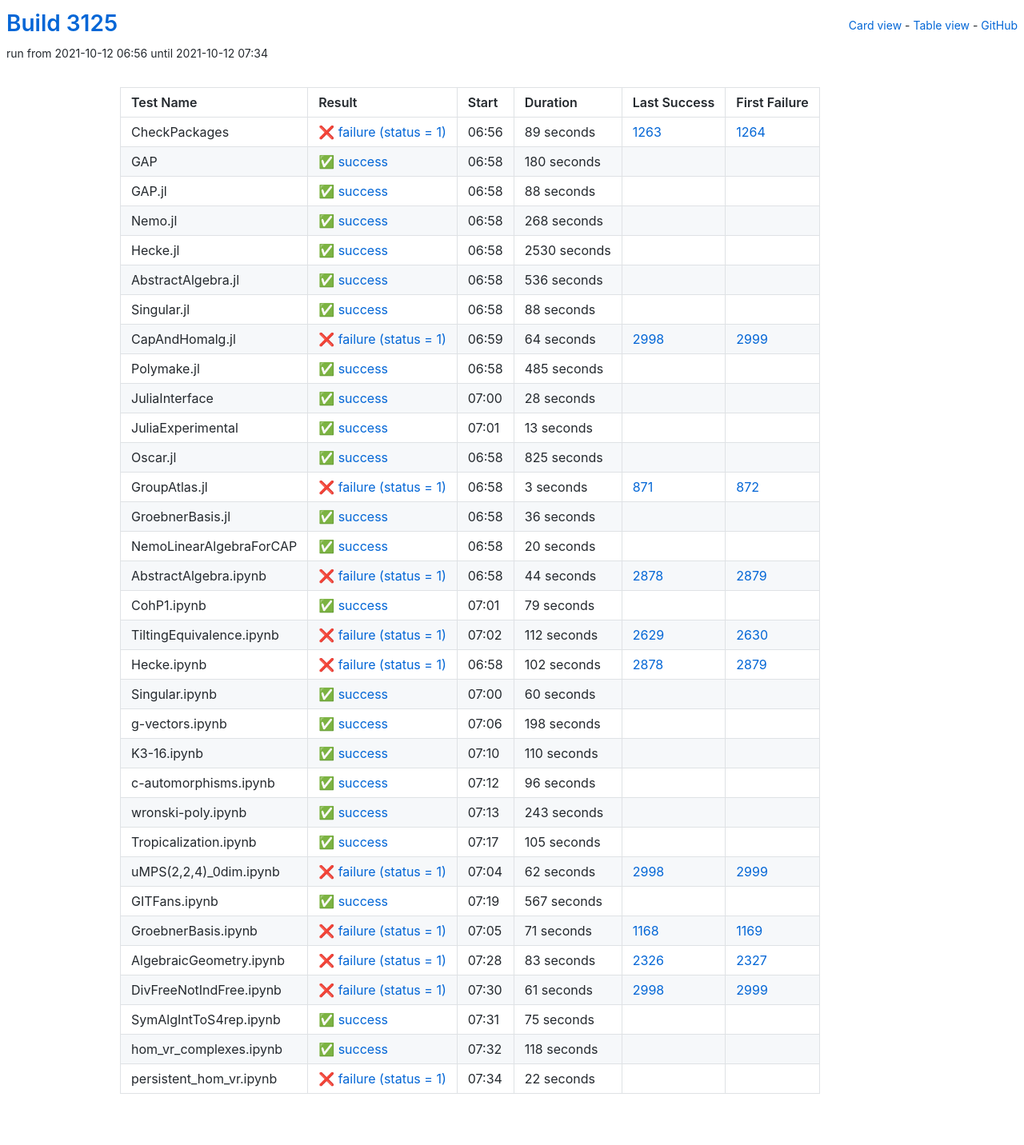
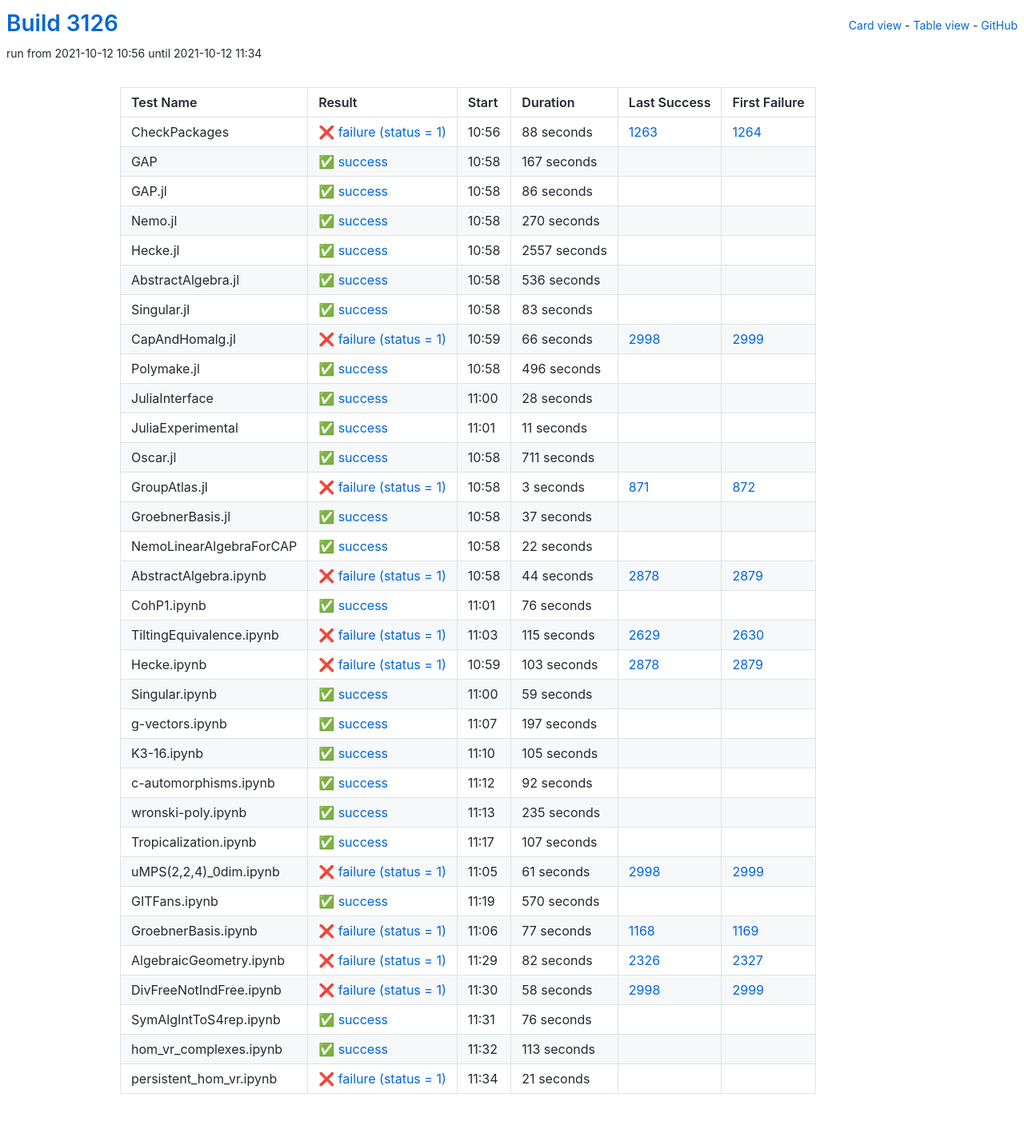
Before and after one commit to oscar-system/oscar-ci-status-stable, a Jekyll site: the page built from table.html, in a window 1280 px wide. Shown: the whole page at 80% size. Built offline with Jekyll 4.4.1, drawn with Linux system fonts in a browser that asks for light colours.

Commit message:
Build #3126

```diff
--- a/_data/ci.yml
+++ b/_data/ci.yml
@@ -1,6 +1,6 @@
 ---
-build: 3125
-build_url: https://oscarci.mathematik.uni-kl.de/job/oscar-stable/3125/
+build: 3126
+build_url: https://oscarci.mathematik.uni-kl.de/job/oscar-stable/3126/
 job: oscar-stable
 organization: oscar-system
 repo: oscar-ci-status-stable
@@ -8,68 +8,68 @@ repourl: https://github.com/oscar-system/oscar-ci-status-stable
 tests:
 - name: CheckPackages
   id: checkpackages
-  log: https://oscarci.mathematik.uni-kl.de/job/oscar-stable/3125/artifact/logs/build-3125/CheckPackages.log
-  start: 2021-10-12 06:56
+  log: https://oscarci.mathematik.uni-kl.de/job/oscar-stable/3126/artifact/logs/build-3126/CheckPackages.log
+  start: 2021-10-12 10:56
   success: false
   exitcode: 1
   status: failure
-  duration: 89
+  duration: 88
   last_success: 1263
   last_success_url: https://oscarci.mathematik.uni-kl.de/job/oscar-stable/1263/
   first_failure: 1264
   first_failure_url: https://oscarci.mathematik.uni-kl.de/job/oscar-stable/1264/
 - name: GAP
   id: gap
-  log: https://oscarci.mathematik.uni-kl.de/job/oscar-stable/3125/artifact/logs/build-3125/GAP.log
-  start: 2021-10-12 06:58
+  log: https://oscarci.mathematik.uni-kl.de/job/oscar-stable/3126/artifact/logs/build-3126/GAP.log
+  start: 2021-10-12 10:58
   success: true
   exitcode: 0
   status: success
-  duration: 180
+  duration: 167
   last_success: false
   last_success_url:
   first_failure: false
   first_failure_url:
 - name: GAP.jl
   id: gap-jl
-  log: https://oscarci.mathematik.uni-kl.de/job/oscar-stable/3125/artifact/logs/build-3125/GAP.jl.log
-  start: 2021-10-12 06:58
+  log: https://oscarci.mathematik.uni-kl.de/job/oscar-stable/3126/artifact/logs/build-3126/GAP.jl.log
+  start: 2021-10-12 10:58
   success: true
   exitcode: 0
   status: success
-  duration: 88
+  duration: 86
   last_success: false
   last_success_url:
   first_failure: false
   first_failure_url:
 - name: Nemo.jl
   id: nemo-jl
-  log: https://oscarci.mathematik.uni-kl.de/job/oscar-stable/3125/artifact/logs/build-3125/Nemo.jl.log
-  start: 2021-10-12 06:58
+  log: https://oscarci.mathematik.uni-kl.de/job/oscar-stable/3126/artifact/logs/build-3126/Nemo.jl.log
+  start: 2021-10-12 10:58
   success: true
   exitcode: 0
   status: success
-  duration: 268
+  duration: 270
   last_success: false
   last_success_url:
   first_failure: false
   first_failure_url:
 - name: Hecke.jl
   id: hecke-jl
-  log: https://oscarci.mathematik.uni-kl.de/job/oscar-stable/3125/artifact/logs/build-3125/Hecke.jl.log
-  start: 2021-10-12 06:58
+  log: https://oscarci.mathematik.uni-kl.de/job/oscar-stable/3126/artifact/logs/build-3126/Hecke.jl.log
+  start: 2021-10-12 10:58
   success: true
   exitcode: 0
   status: success
-  duration: 2530
+  duration: 2557
   last_success: false
   last_success_url:
   first_failure: false
   first_failure_url:
 - name: AbstractAlgebra.jl
   id: abstractalgebra-jl
-  log: https://oscarci.mathematik.uni-kl.de/job/oscar-stable/3125/artifact/logs/build-3125/AbstractAlgebra.jl.log
-  start: 2021-10-12 06:58
+  log: https://oscarci.mathematik.uni-kl.de/job/oscar-stable/3126/artifact/logs/build-3126/AbstractAlgebra.jl.log
+  start: 2021-10-12 10:58
   success: true
   exitcode: 0
   status: success
@@ -80,44 +80,44 @@ tests:
   first_failure_url:
 - name: Singular.jl
   id: singular-jl
-  log: https://oscarci.mathematik.uni-kl.de/job/oscar-stable/3125/artifact/logs/build-3125/Singular.jl.log
-  start: 2021-10-12 06:58
+  log: https://oscarci.mathematik.uni-kl.de/job/oscar-stable/3126/artifact/logs/build-3126/Singular.jl.log
+  start: 2021-10-12 10:58
   success: true
   exitcode: 0
   status: success
-  duration: 88
+  duration: 83
   last_success: false
   last_success_url:
   first_failure: false
   first_failure_url:
 - name: CapAndHomalg.jl
   id: capandhomalg-jl
-  log: https://oscarci.mathematik.uni-kl.de/job/oscar-stable/3125/artifact/logs/build-3125/CapAndHomalg.jl.log
-  start: 2021-10-12 06:59
+  log: https://oscarci.mathematik.uni-kl.de/job/oscar-stable/3126/artifact/logs/build-3126/CapAndHomalg.jl.log
+  start: 2021-10-12 10:59
   success: false
   exitcode: 1
   status: failure
-  duration: 64
+  duration: 66
   last_success: 2998
   last_success_url: https://oscarci.mathematik.uni-kl.de/job/oscar-stable/2998/
   first_failure: 2999
   first_failure_url: https://oscarci.mathematik.uni-kl.de/job/oscar-stable/2999/
 - name: Polymake.jl
   id: polymake-jl
-  log: https://oscarci.mathematik.uni-kl.de/job/oscar-stable/3125/artifact/logs/build-3125/Polymake.jl.log
-  start: 2021-10-12 06:58
+  log: https://oscarci.mathematik.uni-kl.de/job/oscar-stable/3126/artifact/logs/build-3126/Polymake.jl.log
+  start: 2021-10-12 10:58
   success: true
   exitcode: 0
   status: success
-  duration: 485
+  duration: 496
   last_success: false
   last_success_url:
   first_failure: false
   first_failure_url:
 - name: JuliaInterface
   id: juliainterface
-  log: https://oscarci.mathematik.uni-kl.de/job/oscar-stable/3125/artifact/logs/build-3125/JuliaInterface.log
-  start: 2021-10-12 07:00
+  log: https://oscarci.mathematik.uni-kl.de/job/oscar-stable/3126/artifact/logs/build-3126/JuliaInterface.log
+  start: 2021-10-12 11:00
   success: true
   exitcode: 0
   status: success
@@ -128,32 +128,32 @@ tests:
   first_failure_url:
 - name: JuliaExperimental
   id: juliaexperimental
-  log: https://oscarci.mathematik.uni-kl.de/job/oscar-stable/3125/artifact/logs/build-3125/JuliaExperimental.log
-  start: 2021-10-12 07:01
+  log: https://oscarci.mathematik.uni-kl.de/job/oscar-stable/3126/artifact/logs/build-3126/JuliaExperimental.log
+  start: 2021-10-12 11:01
   success: true
   exitcode: 0
   status: success
-  duration: 13
+  duration: 11
   last_success: false
   last_success_url:
   first_failure: false
   first_failure_url:
 - name: Oscar.jl
   id: oscar-jl
-  log: https://oscarci.mathematik.uni-kl.de/job/oscar-stable/3125/artifact/logs/build-3125/Oscar.jl.log
-  start: 2021-10-12 06:58
+  log: https://oscarci.mathematik.uni-kl.de/job/oscar-stable/3126/artifact/logs/build-3126/Oscar.jl.log
+  start: 2021-10-12 10:58
   success: true
   exitcode: 0
   status: success
-  duration: 825
+  duration: 711
   last_success: false
   last_success_url:
   first_failure: false
   first_failure_url:
 - name: GroupAtlas.jl
   id: groupatlas-jl
-  log: https://oscarci.mathematik.uni-kl.de/job/oscar-stable/3125/artifact/logs/build-3125/GroupAtlas.jl.log
-  start: 2021-10-12 06:58
+  log: https://oscarci.mathematik.uni-kl.de/job/oscar-stable/3126/artifact/logs/build-3126/GroupAtlas.jl.log
+  start: 2021-10-12 10:58
   success: false
   exitcode: 1
   status: failure
@@ -164,32 +164,32 @@ tests:
   first_failure_url: https://oscarci.mathematik.uni-kl.de/job/oscar-stable/872/
 - name: GroebnerBasis.jl
   id: groebnerbasis-jl
-  log: https://oscarci.mathematik.uni-kl.de/job/oscar-stable/3125/artifact/logs/build-3125/GroebnerBasis.jl.log
-  start: 2021-10-12 06:58
+  log: https://oscarci.mathematik.uni-kl.de/job/oscar-stable/3126/artifact/logs/build-3126/GroebnerBasis.jl.log
+  start: 2021-10-12 10:58
   success: true
   exitcode: 0
   status: success
-  duration: 36
+  duration: 37
   last_success: false
   last_success_url:
   first_failure: false
   first_failure_url:
 - name: NemoLinearAlgebraForCAP
   id: nemolinearalgebraforcap
-  log: https://oscarci.mathematik.uni-kl.de/job/oscar-stable/3125/artifact/logs/build-3125/NemoLinearAlgebraForCAP.log
-  start: 2021-10-12 06:58
+  log: https://oscarci.mathematik.uni-kl.de/job/oscar-stable/3126/artifact/logs/build-3126/NemoLinearAlgebraForCAP.log
+  start: 2021-10-12 10:58
   success: true
   exitcode: 0
   status: success
-  duration: 20
+  duration: 22
   last_success: false
   last_success_url:
   first_failure: false
   first_failure_url:
 - name: AbstractAlgebra.ipynb
   id: abstractalgebra-ipynb
-  log: https://oscarci.mathematik.uni-kl.de/job/oscar-stable/3125/artifact/logs/build-3125/AbstractAlgebra.ipynb.log
-  start: 2021-10-12 06:58
+  log: https://oscarci.mathematik.uni-kl.de/job/oscar-stable/3126/artifact/logs/build-3126/AbstractAlgebra.ipynb.log
+  start: 2021-10-12 10:58
   success: false
   exitcode: 1
   status: failure
@@ -200,104 +200,68 @@ tests:
   first_failure_url: https://oscarci.mathematik.uni-kl.de/job/oscar-stable/2879/
 - name: CohP1.ipynb
   id: cohp1-ipynb
-  log: https://oscarci.mathematik.uni-kl.de/job/oscar-stable/3125/artifact/logs/build-3125/CohP1.ipynb.log
-  start: 2021-10-12 07:01
+  log: https://oscarci.mathematik.uni-kl.de/job/oscar-stable/3126/artifact/logs/build-3126/CohP1.ipynb.log
+  start: 2021-10-12 11:01
   success: true
   exitcode: 0
   status: success
-  duration: 79
+  duration: 76
   last_success: false
   last_success_url:
   first_failure: false
   first_failure_url:
 - name: TiltingEquivalence.ipynb
   id: tiltingequivalence-ipynb
-  log: https://oscarci.mathematik.uni-kl.de/job/oscar-stable/3125/artifact/logs/build-3125/TiltingEquivalence.ipynb.log
-  start: 2021-10-12 07:02
+  log: https://oscarci.mathematik.uni-kl.de/job/oscar-stable/3126/artifact/logs/build-3126/TiltingEquivalence.ipynb.log
+  start: 2021-10-12 11:03
   success: false
   exitcode: 1
   status: failure
-  duration: 112
+  duration: 115
   last_success: 2629
   last_success_url: https://oscarci.mathematik.uni-kl.de/job/oscar-stable/2629/
   first_failure: 2630
   first_failure_url: https://oscarci.mathematik.uni-kl.de/job/oscar-stable/2630/
 - name: Hecke.ipynb
   id: hecke-ipynb
-  log: https://oscarci.mathematik.uni-kl.de/job/oscar-stable/3125/artifact/logs/build-3125/Hecke.ipynb.log
-  start: 2021-10-12 06:58
+  log: https://oscarci.mathematik.uni-kl.de/job/oscar-stable/3126/artifact/logs/build-3126/Hecke.ipynb.log
+  start: 2021-10-12 10:59
   success: false
   exitcode: 1
   status: failure
-  duration: 102
+  duration: 103
   last_success: 2878
   last_success_url: https://oscarci.mathematik.uni-kl.de/job/oscar-stable/2878/
   first_failure: 2879
   first_failure_url: https://oscarci.mathematik.uni-kl.de/job/oscar-stable/2879/
 - name: Singular.ipynb
   id: singular-ipynb
-  log: https://oscarci.mathematik.uni-kl.de/job/oscar-stable/3125/artifact/logs/build-3125/Singular.ipynb.log
-  start: 2021-10-12 07:00
+  log: https://oscarci.mathematik.uni-kl.de/job/oscar-stable/3126/artifact/logs/build-3126/Singular.ipynb.log
+  start: 2021-10-12 11:00
   success: true
   exitcode: 0
   status: success
-  duration: 60
+  duration: 59
   last_success: false
   last_success_url:
   first_failure: false
   first_failure_url:
 - name: g-vectors.ipynb
   id: g-vectors-ipynb
-  log: https://oscarci.mathematik.uni-kl.de/job/oscar-stable/3125/artifact/logs/build-3125/g-vectors.ipynb.log
-  start: 2021-10-12 07:06
+  log: https://oscarci.mathematik.uni-kl.de/job/oscar-stable/3126/artifact/logs/build-3126/g-vectors.ipynb.log
+  start: 2021-10-12 11:07
   success: true
   exitcode: 0
   status: success
-  duration: 198
+  duration: 197
   last_success: false
   last_success_url:
   first_failure: false
   first_failure_url:
 - name: K3-16.ipynb
   id: k3-16-ipynb
-  log: https://oscarci.mathematik.uni-kl.de/job/oscar-stable/3125/artifact/logs/build-3125/K3-16.ipynb.log
-  start: 2021-10-12 07:10
-  success: true
-  exitcode: 0
-  status: success
-  duration: 110
-  last_success: false
-  last_success_url:
-  first_failure: false
-  first_failure_url:
-- name: c-automorphisms.ipynb
-  id: c-automorphisms-ipynb
-  log: https://oscarci.mathematik.uni-kl.de/job/oscar-stable/3125/artifact/logs/build-3125/c-automorphisms.ipynb.log
-  start: 2021-10-12 07:12
-  success: true
-  exitcode: 0
-  status: success
-  duration: 96
-  last_success: false
-  last_success_url:
-  first_failure: false
-  first_failure_url:
-- name: wronski-poly.ipynb
-  id: wronski-poly-ipynb
-  log: https://oscarci.mathematik.uni-kl.de/job/oscar-stable/3125/artifact/logs/build-3125/wronski-poly.ipynb.log
-  start: 2021-10-12 07:13
-  success: true
-  exitcode: 0
-  status: success
-  duration: 243
-  last_success: false
-  last_success_url:
-  first_failure: false
-  first_failure_url:
-- name: Tropicalization.ipynb
-  id: tropicalization-ipynb
-  log: https://oscarci.mathematik.uni-kl.de/job/oscar-stable/3125/artifact/logs/build-3125/Tropicalization.ipynb.log
-  start: 2021-10-12 07:17
+  log: https://oscarci.mathematik.uni-kl.de/job/oscar-stable/3126/artifact/logs/build-3126/K3-16.ipynb.log
+  start: 2021-10-12 11:10
   success: true
   exitcode: 0
   status: success
@@ -306,58 +270,46 @@ tests:
   last_success_url:
   first_failure: false
   first_failure_url:
-- name: uMPS(2,2,4)_0dim.ipynb
-  id: umps-2-2-4-0dim-ipynb
-  log: https://oscarci.mathematik.uni-kl.de/job/oscar-stable/3125/artifact/logs/build-3125/uMPS-2-2-4-_0dim.ipynb.log
-  start: 2021-10-12 07:04
-  success: false
-  exitcode: 1
-  status: failure
-  duration: 62
-  last_success: 2998
-  last_success_url: https://oscarci.mathematik.uni-kl.de/job/oscar-stable/2998/
-  first_failure: 2999
-  first_failure_url: https://oscarci.mathematik.uni-kl.de/job/oscar-stable/2999/
-- name: GITFans.ipynb
-  id: gitfans-ipynb
-  log: https://oscarci.mathematik.uni-kl.de/job/oscar-stable/3125/artifact/logs/build-3125/GITFans.ipynb.log
-  start: 2021-10-12 07:19
+- name: c-automorphisms.ipynb
+  id: c-automorphisms-ipynb
+  log: https://oscarci.mathematik.uni-kl.de/job/oscar-stable/3126/artifact/logs/build-3126/c-automorphisms.ipynb.log
+  start: 2021-10-12 11:12
   success: true
   exitcode: 0
   status: success
-  duration: 567
+  duration: 92
   last_success: false
   last_success_url:
   first_failure: false
   first_failure_url:
-- name: GroebnerBasis.ipynb
-  id: groebnerbasis-ipynb
-  log: https://oscarci.mathematik.uni-kl.de/job/oscar-stable/3125/artifact/logs/build-3125/GroebnerBasis.ipynb.log
-  start: 2021-10-12 07:05
-  success: false
-  exitcode: 1
-  status: failure
-  duration: 71
-  last_success: 1168
-  last_success_url: https://oscarci.mathematik.uni-kl.de/job/oscar-stable/1168/
-  first_failure: 1169
-  first_failure_url: https://oscarci.mathematik.uni-kl.de/job/oscar-stable/1169/
-- name: AlgebraicGeometry.ipynb
-  id: algebraicgeometry-ipynb
-  log: https://oscarci.mathematik.uni-kl.de/job/oscar-stable/3125/artifact/logs/build-3125/AlgebraicGeometry.ipynb.log
-  start: 2021-10-12 07:28
-  success: false
-  exitcode: 1
-  status: failure
-  duration: 83
-  last_success: 2326
-  last_success_url: https://oscarci.mathematik.uni-kl.de/job/oscar-stable/2326/
-  first_failure: 2327
-  first_failure_url: https://oscarci.mathematik.uni-kl.de/job/oscar-stable/2327/
-- name: DivFreeNotIndFree.ipynb
-  id: divfreenotindfree-ipynb
-  log: https://oscarci.mathematik.uni-kl.de/job/oscar-stable/3125/artifact/logs/build-3125/DivFreeNotIndFree.ipynb.log
-  start: 2021-10-12 07:30
+- name: wronski-poly.ipynb
+  id: wronski-poly-ipynb
+  log: https://oscarci.mathematik.uni-kl.de/job/oscar-stable/3126/artifact/logs/build-3126/wronski-poly.ipynb.log
+  start: 2021-10-12 11:13
+  success: true
+  exitcode: 0
+  status: success
+  duration: 235
+  last_success: false
+  last_success_url:
+  first_failure: false
+  first_failure_url:
+- name: Tropicalization.ipynb
+  id: tropicalization-ipynb
+  log: https://oscarci.mathematik.uni-kl.de/job/oscar-stable/3126/artifact/logs/build-3126/Tropicalization.ipynb.log
+  start: 2021-10-12 11:17
+  success: true
+  exitcode: 0
+  status: success
+  duration: 107
+  last_success: false
+  last_success_url:
+  first_failure: false
+  first_failure_url:
+- name: uMPS(2,2,4)_0dim.ipynb
+  id: umps-2-2-4-0dim-ipynb
+  log: https://oscarci.mathematik.uni-kl.de/job/oscar-stable/3126/artifact/logs/build-3126/uMPS-2-2-4-_0dim.ipynb.log
+  start: 2021-10-12 11:05
   success: false
   exitcode: 1
   status: failure
@@ -366,38 +318,86 @@ tests:
   last_success_url: https://oscarci.mathematik.uni-kl.de/job/oscar-stable/2998/
   first_failure: 2999
   first_failure_url: https://oscarci.mathematik.uni-kl.de/job/oscar-stable/2999/
-- name: SymAlgIntToS4rep.ipynb
-  id: symalginttos4rep-ipynb
-  log: https://oscarci.mathematik.uni-kl.de/job/oscar-stable/3125/artifact/logs/build-3125/SymAlgIntToS4rep.ipynb.log
-  start: 2021-10-12 07:31
+- name: GITFans.ipynb
+  id: gitfans-ipynb
+  log: https://oscarci.mathematik.uni-kl.de/job/oscar-stable/3126/artifact/logs/build-3126/GITFans.ipynb.log
+  start: 2021-10-12 11:19
   success: true
   exitcode: 0
   status: success
-  duration: 75
+  duration: 570
+  last_success: false
+  last_success_url:
+  first_failure: false
+  first_failure_url:
+- name: GroebnerBasis.ipynb
+  id: groebnerbasis-ipynb
+  log: https://oscarci.mathematik.uni-kl.de/job/oscar-stable/3126/artifact/logs/build-3126/GroebnerBasis.ipynb.log
+  start: 2021-10-12 11:06
+  success: false
+  exitcode: 1
+  status: failure
+  duration: 77
+  last_success: 1168
+  last_success_url: https://oscarci.mathematik.uni-kl.de/job/oscar-stable/1168/
+  first_failure: 1169
+  first_failure_url: https://oscarci.mathematik.uni-kl.de/job/oscar-stable/1169/
+- name: AlgebraicGeometry.ipynb
+  id: algebraicgeometry-ipynb
+  log: https://oscarci.mathematik.uni-kl.de/job/oscar-stable/3126/artifact/logs/build-3126/AlgebraicGeometry.ipynb.log
+  start: 2021-10-12 11:29
+  success: false
+  exitcode: 1
+  status: failure
+  duration: 82
+  last_success: 2326
+  last_success_url: https://oscarci.mathematik.uni-kl.de/job/oscar-stable/2326/
+  first_failure: 2327
+  first_failure_url: https://oscarci.mathematik.uni-kl.de/job/oscar-stable/2327/
+- name: DivFreeNotIndFree.ipynb
+  id: divfreenotindfree-ipynb
+  log: https://oscarci.mathematik.uni-kl.de/job/oscar-stable/3126/artifact/logs/build-3126/DivFreeNotIndFree.ipynb.log
+  start: 2021-10-12 11:30
+  success: false
+  exitcode: 1
+  status: failure
+  duration: 58
+  last_success: 2998
+  last_success_url: https://oscarci.mathematik.uni-kl.de/job/oscar-stable/2998/
+  first_failure: 2999
+  first_failure_url: https://oscarci.mathematik.uni-kl.de/job/oscar-stable/2999/
+- name: SymAlgIntToS4rep.ipynb
+  id: symalginttos4rep-ipynb
+  log: https://oscarci.mathematik.uni-kl.de/job/oscar-stable/3126/artifact/logs/build-3126/SymAlgIntToS4rep.ipynb.log
+  start: 2021-10-12 11:31
+  success: true
+  exitcode: 0
+  status: success
+  duration: 76
   last_success: false
   last_success_url:
   first_failure: false
   first_failure_url:
 - name: hom_vr_complexes.ipynb
   id: hom-vr-complexes-ipynb
-  log: https://oscarci.mathematik.uni-kl.de/job/oscar-stable/3125/artifact/logs/build-3125/hom_vr_complexes.ipynb.log
-  start: 2021-10-12 07:32
+  log: https://oscarci.mathematik.uni-kl.de/job/oscar-stable/3126/artifact/logs/build-3126/hom_vr_complexes.ipynb.log
+  start: 2021-10-12 11:32
   success: true
   exitcode: 0
   status: success
-  duration: 118
+  duration: 113
   last_success: false
   last_success_url:
   first_failure: false
   first_failure_url:
 - name: persistent_hom_vr.ipynb
   id: persistent-hom-vr-ipynb
-  log: https://oscarci.mathematik.uni-kl.de/job/oscar-stable/3125/artifact/logs/build-3125/persistent_hom_vr.ipynb.log
-  start: 2021-10-12 07:34
+  log: https://oscarci.mathematik.uni-kl.de/job/oscar-stable/3126/artifact/logs/build-3126/persistent_hom_vr.ipynb.log
+  start: 2021-10-12 11:34
   success: false
   exitcode: 1
   status: failure
-  duration: 22
+  duration: 21
   last_success: false
   last_success_url:
   first_failure: false
```
Also changed, not shown: README.md.
